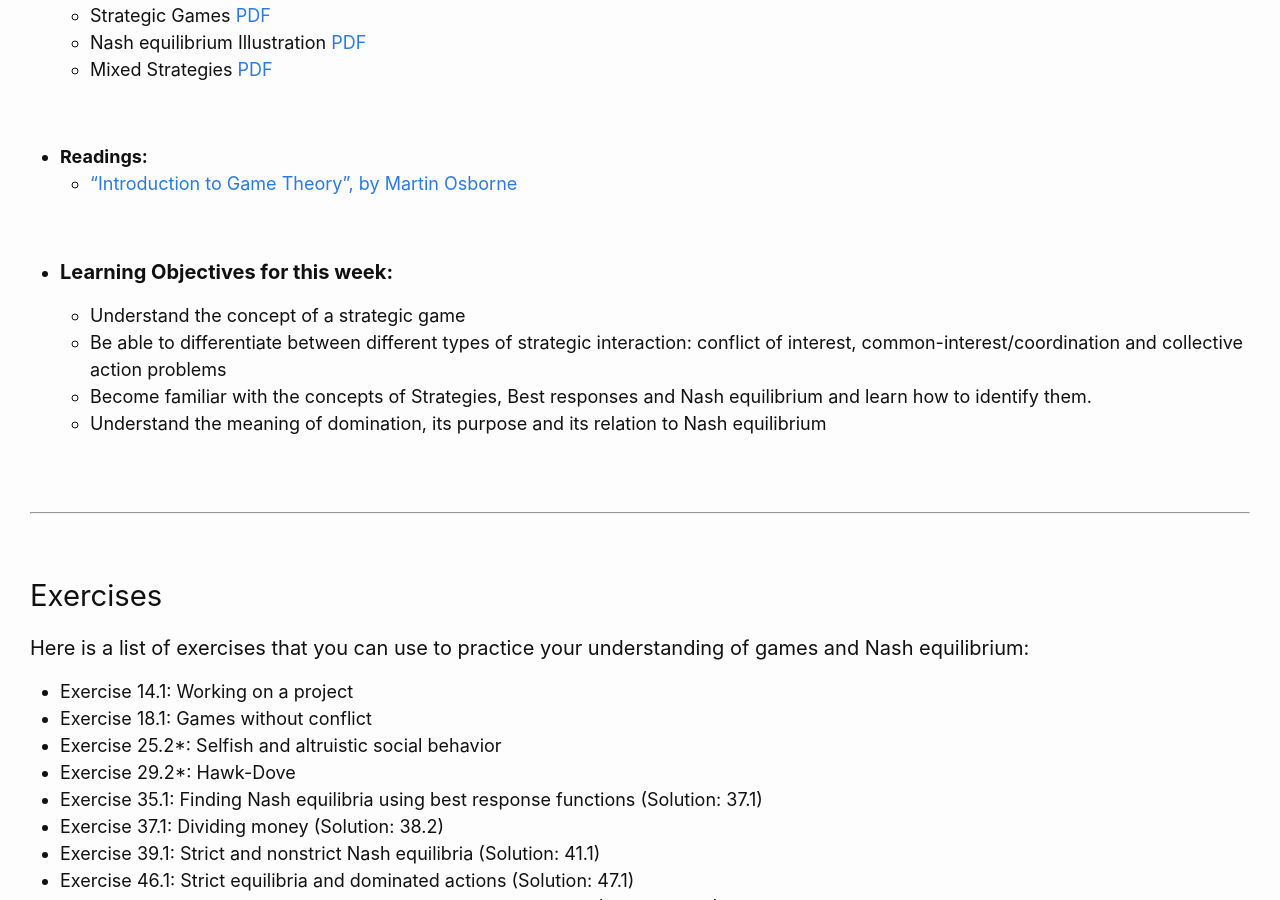
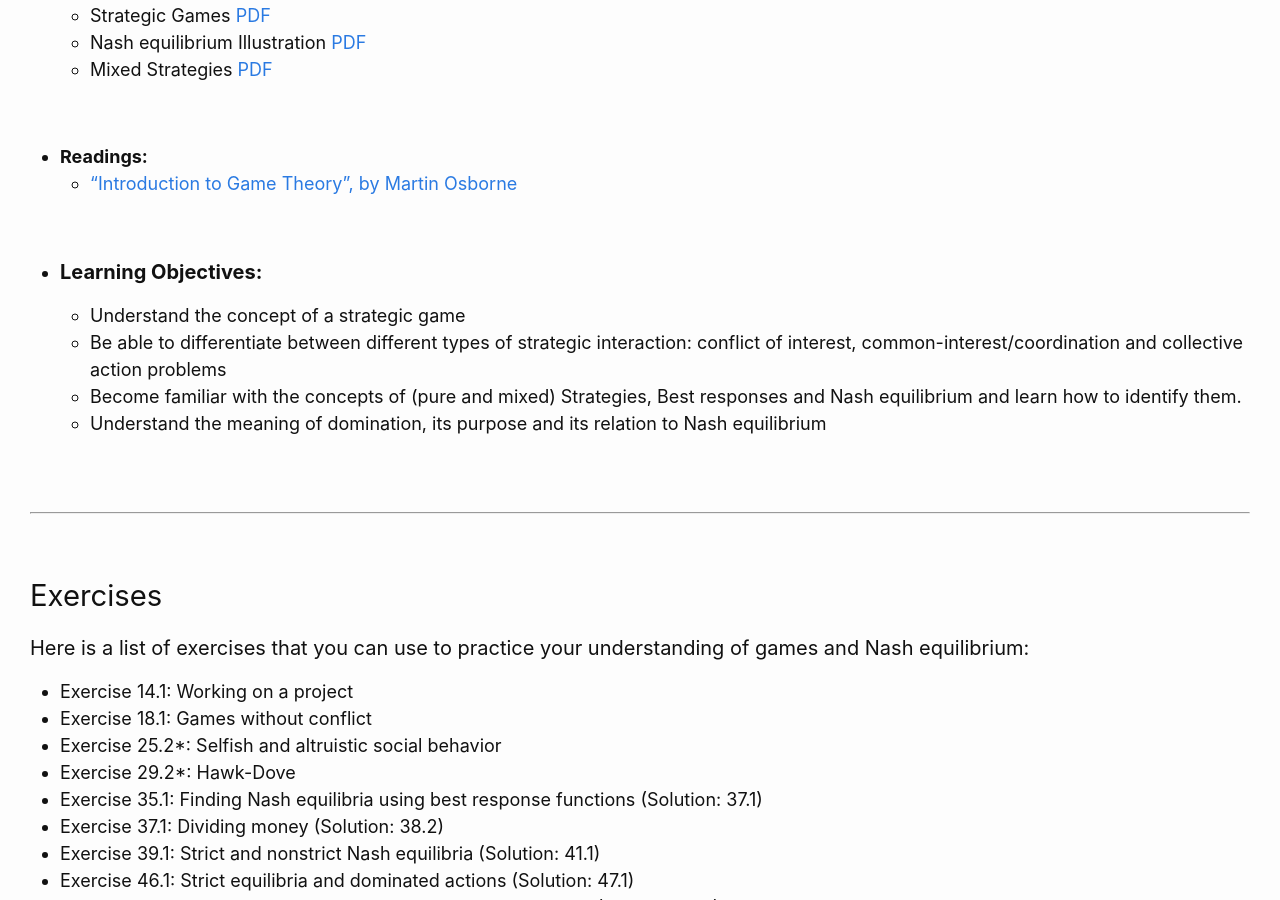
Before and after one commit to DrPeteAWag/MathEcon2022, a Jekyll site: the page built from _posts/2022-10-06-section1.md, in a window 1280 px wide and 900 px high, scrolled down 508 px. Built offline with Jekyll 4.4.1, drawn with Linux system fonts in a browser that asks for light colours.

Commit message:
Update 2022-10-06-section1.md

```diff
--- a/_posts/2022-10-06-section1.md
+++ b/_posts/2022-10-06-section1.md
@@ -24,11 +24,11 @@ We are going to start off by looking at the basic notion of strategic games and
 
 <br>
 
-- **Learning Objectives for this week:**
+- **Learning Objectives:**
 
   - Understand the concept of a strategic game
   - Be able to differentiate between different types of strategic interaction: conflict of interest, common-interest/coordination and collective action problems
-  - Become familiar with the concepts of Strategies, Best responses and Nash equilibrium and learn how to identify them.
+  - Become familiar with the concepts of (pure and mixed) Strategies, Best responses and Nash equilibrium and learn how to identify them.
   - Understand the meaning of domination, its purpose and its relation to Nash equilibrium
 
 
```
